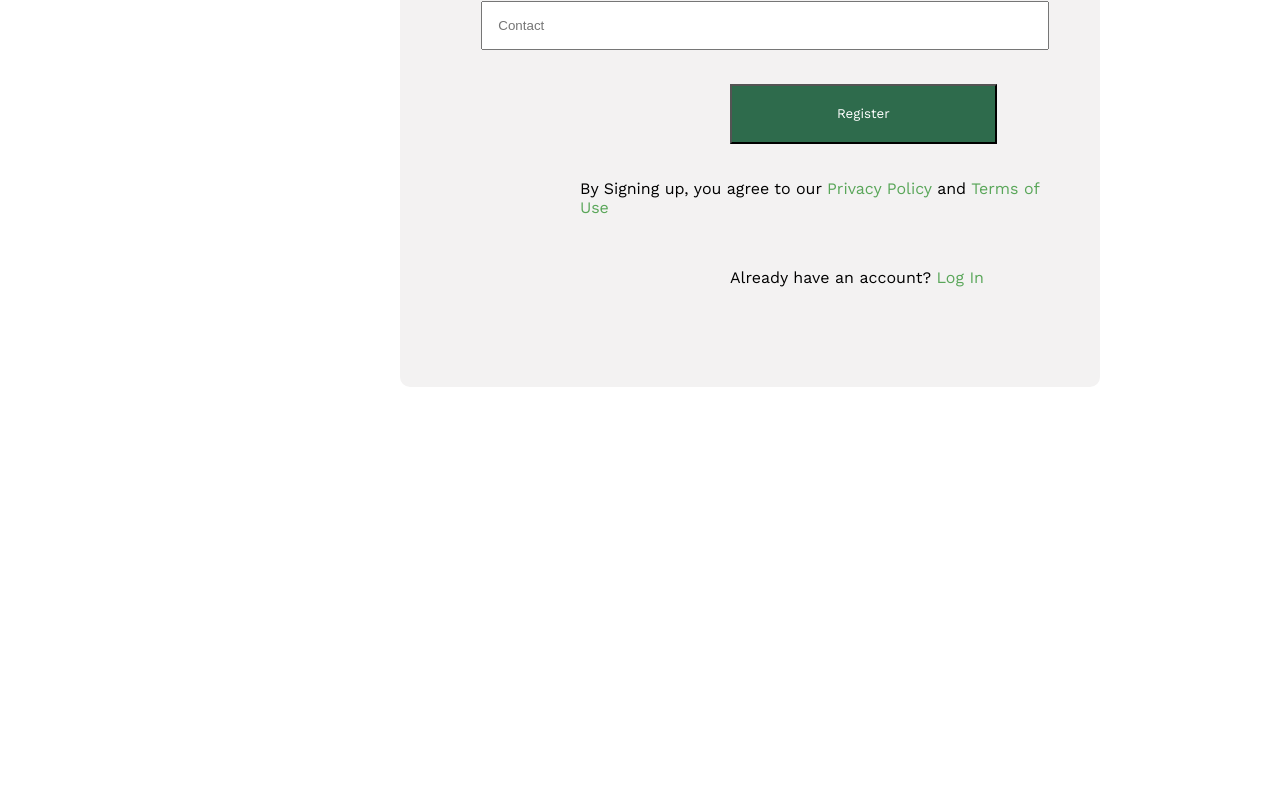
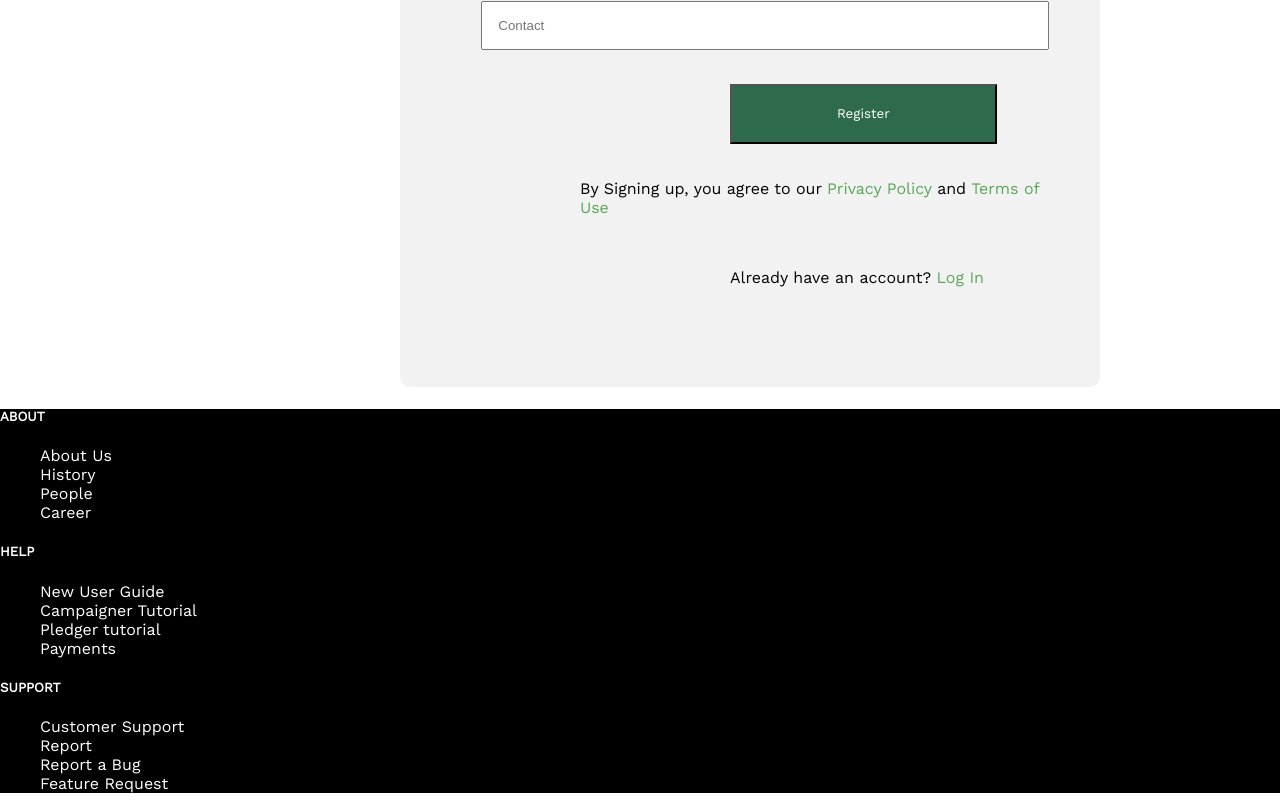
Before and after one commit to fateennavid-cse19/jogaar-web, a React (Create React App) app: page / in a window 1280 px wide. Shown: the part 662-1471 px from the top of the page. Before the commit the page ends 1065 px from the top, so only its background shows below. Built offline with nearby package versions, Linux system fonts and the light colour scheme.

Commit message:
working on footer

```diff
--- a/src/App.tsx
+++ b/src/App.tsx
@@ -4,13 +4,19 @@ import Register from './Components/Register/Register';
 
 
 import './App.css';
+import Footer from './Components/Footer/Footer';
 
 function App() {
   return (
-    <>
-    <Nav />
-    <Register />
-    </>
+    <div className='page-container'>
+      <div className='content-wrap'>
+      <Nav />
+      <Register />
+
+      </div>
+
+    <Footer />
+    </div>
   );
 }
 
--- /dev/null
+++ b/src/Components/Footer/Footer.css
@@ -0,0 +1,9 @@
+@import url('https://fonts.googleapis.com/css?family=Work Sans');
+h5{
+    font-family: 'Work Sans';
+    color:white;
+}
+.main-footer{
+    font-family: "Work Sans";
+    background-color: black;
+}
--- /dev/null
+++ b/src/Components/Footer/Footer.jsx
@@ -0,0 +1,47 @@
+import React from 'react'
+import "./Footer.css"
+
+const Footer = () => {
+  return (
+    <div className='main-footer'>
+        <div className='container'>
+            <div className='row'>
+                {/*Column1*/}
+                <div className='col'>
+                    <h5>ABOUT</h5>
+                    <ul className='list-unstyled'>
+                        <li><a className='about-us' href="/about-us">About Us</a></li>
+                        <li><a className='history' href="/history">History</a></li>
+                        <li><a className='people' href="/people">People</a></li>
+                        <li><a className='career' href="/career">Career</a></li>
+                    </ul>
+                </div>
+                {/*Column2*/}
+                <div className='col'>
+                  <h5>HELP</h5>
+                    <ul className='list-unstyled'>
+                        <li><a className='user-guide' href="/user-guide">New User Guide</a></li>
+                        <li><a className='campaign-tutorial' href="/campaign-tutorial">Campaigner Tutorial</a></li>
+                        <li><a className='pledger-tutorial' href="/pledger-tutorial">Pledger tutorial</a></li>
+                        <li><a className='payments' href="/payments">Payments</a></li>
+                    </ul>
+                </div>
+
+                {/*Column3*/}
+                <div className='col'>
+                  <h5>SUPPORT</h5>
+                    <ul className='list-unstyled'>
+                        <li><a className='support' href="/support">Customer Support</a></li>
+                        <li><a className='report' href="/report">Report</a></li>
+                        <li><a className='bug-report' href="/bug-report">Report a Bug</a></li>
+                        <li><a className='request' href="/request">Feature Request</a></li>
+                    </ul>
+                </div>
+
+            </div>
+        </div>
+    </div>
+  )
+}
+
+export default Footer
```
